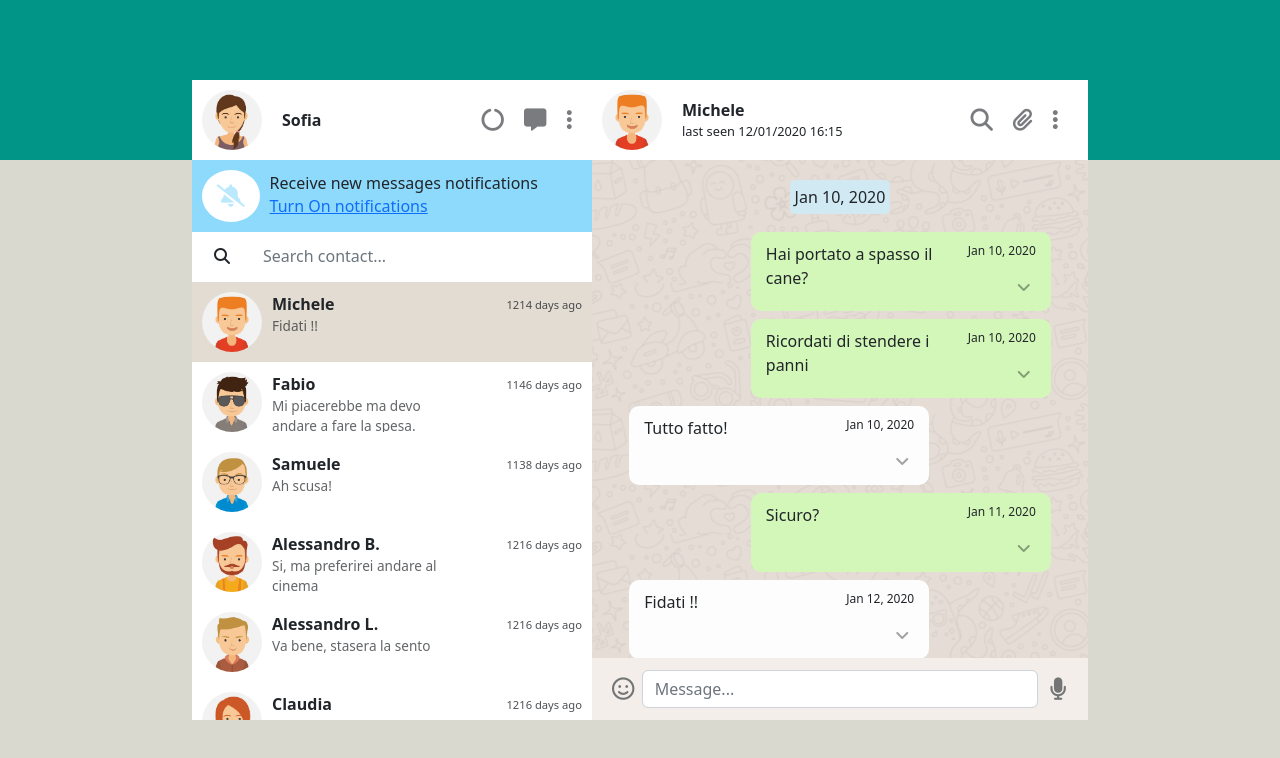
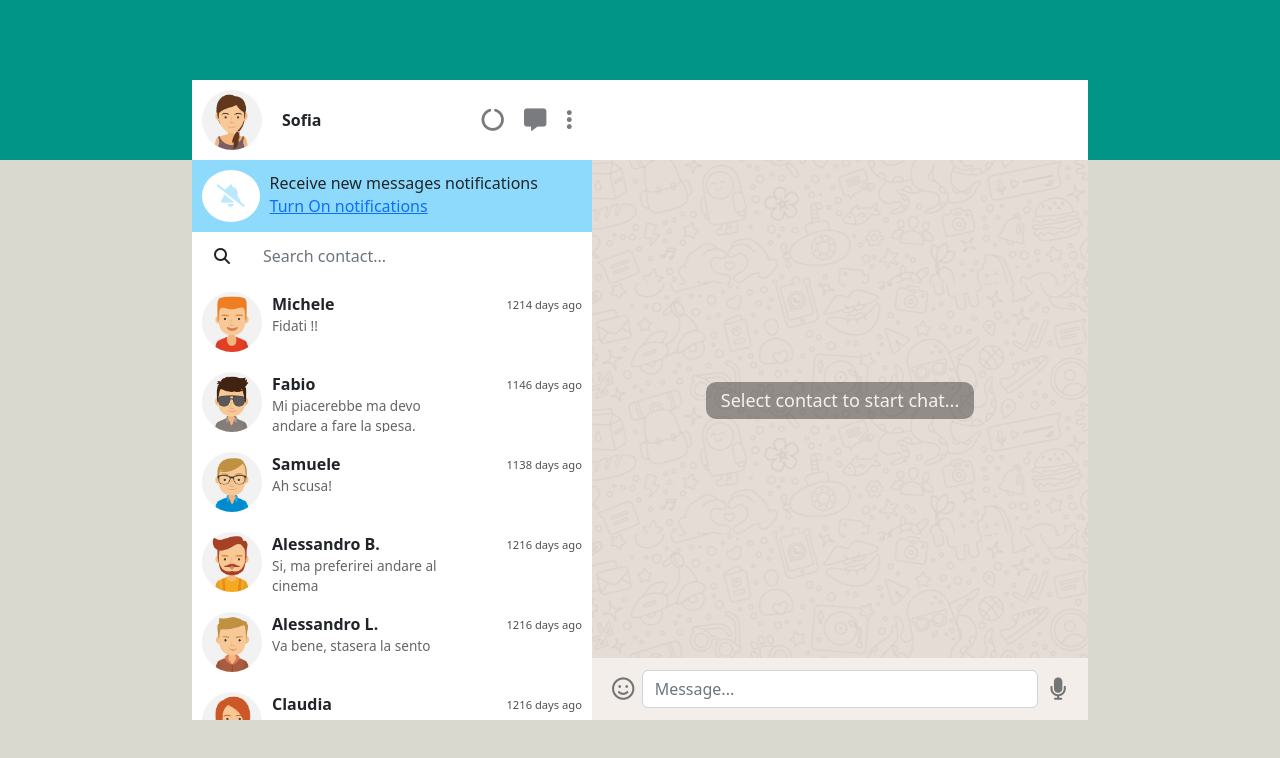
Before and after one commit to andriy-kolokolov/vuejs-whatsapp-clone, a Vue app: page / in a window 1280 px wide. Shown: the top 758 px of the page. Built offline with nearby package versions, Linux system fonts and the light colour scheme.

Commit message:
add delete message for all feature

```diff
--- a/src/App.vue
+++ b/src/App.vue
@@ -104,7 +104,7 @@ export default {
         return {
             userName: 'Sofia',
             language: 'it',
-            isContactSelected: true,
+            isContactSelected: false,
             selectedContact: 0,
             searchTerm: '',
             tempSelectedContact: 0,  // temporary store contact ID to prevent sending message in wrong chat
--- a/src/components/MainChat.vue
+++ b/src/components/MainChat.vue
@@ -1,12 +1,13 @@
 <template>
     <div class="chat-container">
         <div class="messages-container" v-for="(contact, index) in contacts" :key="index" v-if="isContactSelected">
-            <div class="first-message-date" v-if="index === idSelectedContact">
+            <div class="first-message-date" v-if="index === idSelectedContact && isMessagesArrayEmpty">
                 {{ getFirstMsgDate() }}
             </div>
             <div v-if="index === idSelectedContact">
                 <div v-for="(message, index) in contact.messages" :key="index" class="message-wrap" :id="index">
-                    <div v-if="message.status === 'sent'" class="message sent">
+                    <!--    SENT MESSAGE    -->
+                    <div v-if="message.status === 'sent'" class="message sent" :id="index">
                         <div class="message__left">{{ message.message }}</div>
                         <div class="message__right">
                             <div class="dropdown">
@@ -20,7 +21,7 @@
                                         <button class="dropdown-item" @click="deleteMessage(index)">Delete</button>
                                     </li>
                                     <li>
-                                        <button class="dropdown-item" @click="deleteMessageForAll(2)">Delete for all
+                                        <button class="dropdown-item" @click="deleteMessageForAll(index)">Delete for all
                                         </button>
                                     </li>
                                 </ul>
@@ -28,7 +29,8 @@
                             <div>{{ getReadableDate(message.date) }}</div>
                         </div>
                     </div>
-                    <div v-else class="message received">
+                    <!--    RECEIVED MESSAGE    -->
+                    <div v-else-if="message.status === 'received'" class="message received" :id="index">
                         <div class="message__left">{{ message.message }}</div>
                         <div class="message__right">
                             <div class="dropdown">
@@ -42,13 +44,20 @@
                                         <button class="dropdown-item" @click="deleteMessage(index)">Delete</button>
                                     </li>
                                     <li>
-                                        <button class="dropdown-item" @click="deleteMessageForAll(2)">Delete for all
-                                        </button>
+                                        <button class="dropdown-item">Info</button>
                                     </li>
                                 </ul>
                             </div>
                             <div>{{ getReadableDate(message.date) }}</div>
                         </div>
+                    </div>
+                    <!--    DELETED RECIEVED MESSAGE    -->
+                    <div v-else-if="message.status === 'received deleted'" class="message received deleted">
+                        <div>{{ message.message }}</div>
+                    </div>
+                    <!--    DELETED SENT MESSAGE    -->
+                    <div v-else-if="message.status === 'sent deleted'" class="message sent deleted">
+                        <div>{{ message.message }}</div>
                     </div>
                 </div>
             </div>
@@ -81,9 +90,18 @@ export default {
             const messages = this.contacts[this.idSelectedContact].messages;
             messages.splice(id, 1);
         },
+        deleteMessageForAll(id) {
+            let messages = this.contacts[this.idSelectedContact].messages;
+            messages[id].message = 'You deleted this message';
+            messages[id].status += ' deleted';
+        },
         getFirstMsgDate() {
             const messages = this.contacts[this.idSelectedContact].messages;
-            return this.getReadableDate(messages[0].date);
+            if (messages.length !== 0) {
+                return this.getReadableDate(messages[0].date);
+            } else {
+                console.log("Messages are empty");
+            }
         },
         getReadableDate(dateString) {
             const [datePart, timePart] = dateString.split(' ');
@@ -92,6 +110,9 @@ export default {
             const isoDate = new Date(`${year}-${month}-${day}T${hours}:${minutes}:${seconds}`);
             const options = {month: 'short', day: 'numeric', year: 'numeric'};
             return isoDate.toLocaleDateString('en-US', options);
+        },
+        isMessagesArrayEmpty() {
+            return this.contacts[this.idSelectedContact].messages.length === 0;
         }
     }
 }
@@ -99,6 +120,10 @@ export default {
 
 <style scoped>
 .chat-container {
+    --bg-c-msg-received: #fdfdfd;
+    --bg-c-msg-sent: #d3f7b9;
+
+
     background-image: url("@/assets/img/mine.jpg");
     background-position: center;
 }
@@ -152,12 +177,25 @@ export default {
 }
 
 .message.received {
-    background-color: #fdfdfd;
+    background-color: var(--bg-c-msg-received);
 }
 
 .message.sent {
-    background-color: #d3f7b9;
+    background-color: var(--bg-c-msg-sent);
     margin-left: auto;
+}
+
+/*.message.received.deleted {*/
+/*    background-color: var(--bg-c-msg-received);*/
+/*    font-style: italic;*/
+/*    color: rgba(0, 0, 0, 0.6);*/
+/*}*/
+
+.message.sent.deleted {
+    background-color: var(--bg-c-msg-sent);
+    margin-left: auto;
+    font-style: italic;
+    color: rgba(0, 0, 0, 0.6);
 }
 
 .no-selected-contact {
@@ -170,7 +208,8 @@ export default {
 }
 
 .no-selected-contact__txt {
-    background-color: black;
+    color: white;
+    background-color: rgba(0, 0, 0, 0.6);
     opacity: var(--link-opacity);
     padding: 5px 15px;
     border-radius: 10px;
--- a/src/components/MainMessageInput.vue
+++ b/src/components/MainMessageInput.vue
@@ -48,12 +48,11 @@ export default {
     },
     methods: {
         sendMessage() {
-            if (this.isContactSelected) {
+            if (this.isContactSelected && this.userMessage !== '') {
                 this.$emit('send-message', this.userMessage);
                 this.userMessage = '';
             } else {
                 console.log('no chat selected')
-                // TODO SHOW POPUP "SELECT CONTACT"
             }
         }
     }
```
